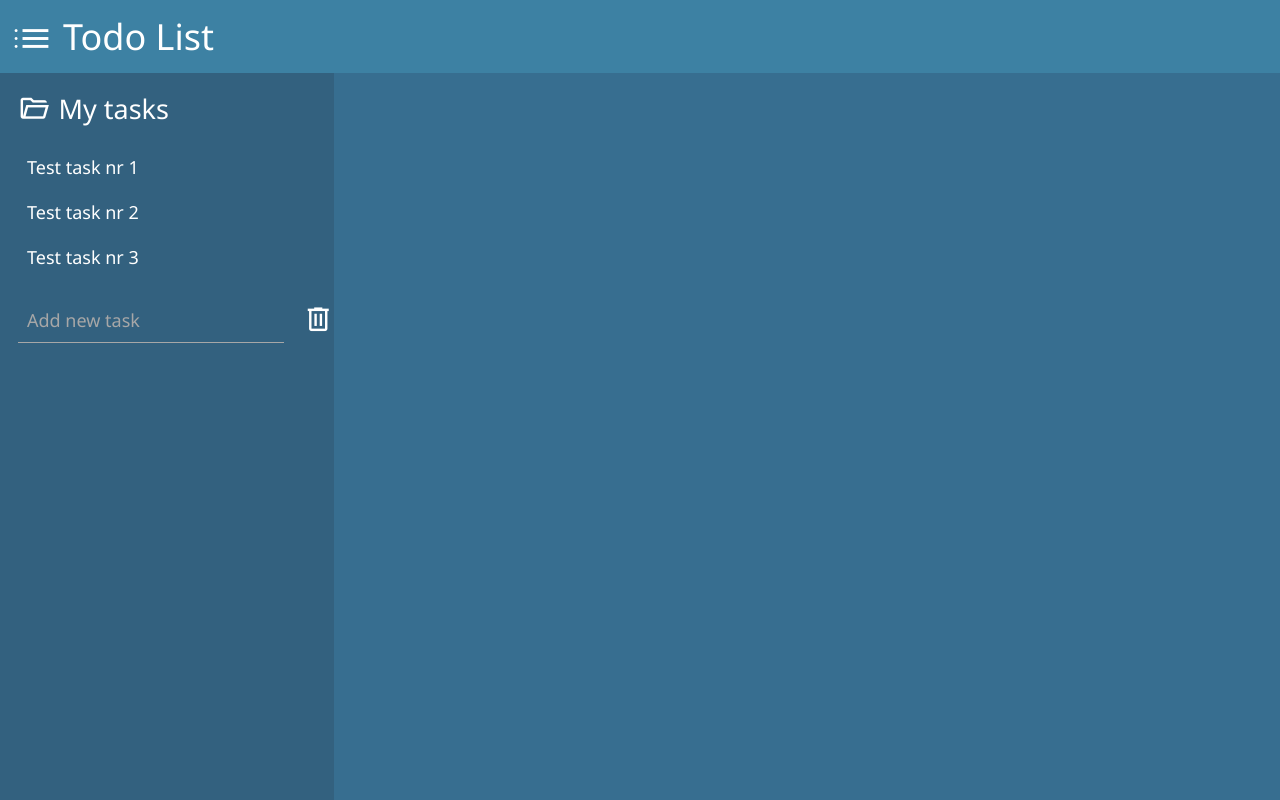
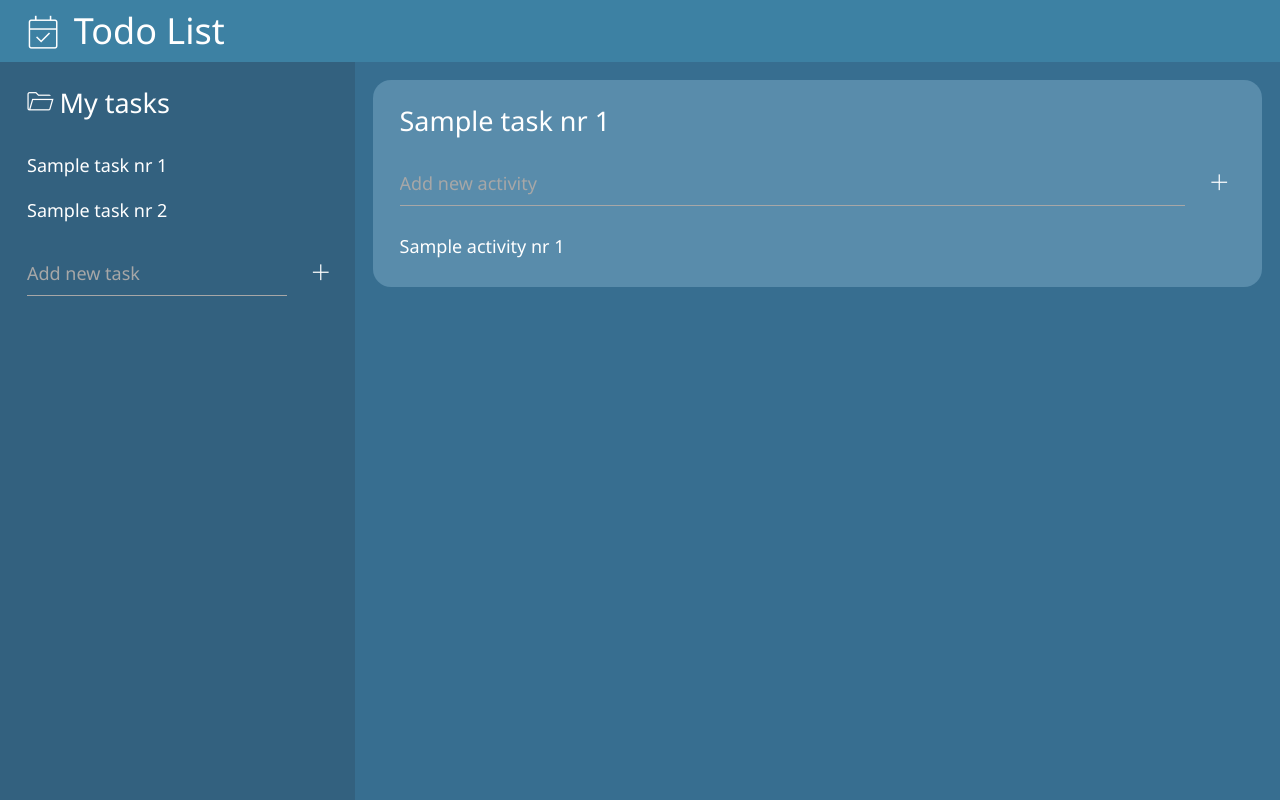
Before and after one commit to halldor03/todo-list, a website built with webpack: page dist/index.html in a window 1280 px wide. Built offline with nearby package versions, Linux system fonts and the light colour scheme.

Commit message:
Started working on js

```diff
--- /dev/null
+++ b/src/createHome.js
@@ -0,0 +1,111 @@
+const createHome = (() => {
+  const content = document.getElementById("content");
+
+  const createHeader = () => {
+    const header = document.createElement("header");
+    content.appendChild(header);
+
+    const headerLogo = document.createElement("span");
+    headerLogo.classList.add("material-symbols-outlined");
+    headerLogo.innerText = "event_available";
+    header.appendChild(headerLogo);
+
+    const mainText = document.createElement("div");
+    mainText.classList.add("headerText");
+    mainText.innerText = "Todo List";
+    header.appendChild(mainText);
+  };
+
+  const createSidebar = () => {
+    const sidebar = document.createElement("div");
+    sidebar.classList.add("sidebar");
+    content.appendChild(sidebar);
+
+    const sidebarHeader = document.createElement("div");
+    sidebarHeader.classList.add("sidebarHeader");
+    sidebar.appendChild(sidebarHeader);
+
+    const sidebarLogo = document.createElement("span");
+    sidebarLogo.classList.add("material-symbols-outlined");
+    sidebarLogo.innerText = "folder_open";
+    sidebarHeader.appendChild(sidebarLogo);
+
+    const sidebarTitle = document.createElement("div");
+    sidebarTitle.classList.add("sidebarTitle");
+    sidebarTitle.innerText = "My tasks";
+    sidebarHeader.appendChild(sidebarTitle);
+
+    const tasks = document.createElement("div");
+    tasks.setAttribute("id", "tasks");
+    sidebar.appendChild(tasks);
+
+    const task = document.createElement("div");
+    task.classList.add("task");
+    task.innerText = "Sample task nr 1";
+    tasks.appendChild(task);
+
+    const task2 = document.createElement("div");
+    task2.classList.add("task");
+    task2.innerText = "Sample task nr 2";
+    tasks.appendChild(task2);
+
+    const modifyingTasks = document.createElement("div");
+    modifyingTasks.classList.add("modifyingTasks");
+    sidebar.appendChild(modifyingTasks);
+
+    const addTaskInput = document.createElement("input");
+    addTaskInput.setAttribute("type", "text");
+    addTaskInput.setAttribute("name", "addNewTask");
+    addTaskInput.setAttribute("id", "addNewTask");
+    addTaskInput.setAttribute("placeholder", "Add new task");
+    addTaskInput.setAttribute("maxlength", "25");
+    modifyingTasks.appendChild(addTaskInput);
+
+    const addTaskLogo = document.createElement("span");
+    addTaskLogo.classList.add("material-symbols-outlined");
+    addTaskLogo.innerText = "add";
+    modifyingTasks.appendChild(addTaskLogo);
+  };
+
+  const createMain = () => {
+    const main = document.createElement("main");
+    content.appendChild(main);
+
+    const taskCard = document.createElement("div");
+    taskCard.classList.add("taskCard");
+    main.appendChild(taskCard);
+
+    const activityTitle = document.createElement("div");
+    activityTitle.classList.add("activityTitle");
+    activityTitle.innerText = "Sample task nr 1";
+    taskCard.appendChild(activityTitle);
+
+    const modifyingActivity = document.createElement("div");
+    modifyingActivity.classList.add("modifyingActivity");
+    taskCard.appendChild(modifyingActivity);
+
+    const addActivityInput = document.createElement("input");
+    addActivityInput.setAttribute("type", "text");
+    addActivityInput.setAttribute("name", "addNewActivity");
+    addActivityInput.setAttribute("id", "addNewActivity");
+    addActivityInput.setAttribute("placeholder", "Add new activity");
+    modifyingActivity.appendChild(addActivityInput);
+
+    const addActivityLogo = document.createElement("span");
+    addActivityLogo.classList.add("material-symbols-outlined");
+    addActivityLogo.innerText = "add";
+    modifyingActivity.appendChild(addActivityLogo);
+
+    const activities = document.createElement("div");
+    activities.setAttribute("id", "activities");
+    taskCard.appendChild(activities);
+
+    const activity = document.createElement("div");
+    activity.classList.add("activity");
+    activity.innerText = "Sample activity nr 1";
+    activities.appendChild(activity);
+  };
+  return { createHeader, createSidebar, createMain };
+})();
+
+export { createHome };
--- a/src/index.js
+++ b/src/index.js
@@ -1,20 +1,8 @@
 import "./styles.css";
+import { createHome } from "./createHome";
+import { DOMmanipulation } from "./manipulation";
 
-const tasks = document.querySelectorAll(".task");
-tasks.forEach((tasks) => {
-  tasks.addEventListener("click", () => {
-    tasks.classList.add("task_active");
-  });
-});
-
-const inputContainer = document.getElementById("tasks");
-const input = document.getElementById("addNewTask");
-input.addEventListener("keyup", (e) => {
-  if (e.keyCode === 13) {
-    console.log("Enter key pressed!!!!!");
-    const newTask = document.createElement("div");
-    newTask.classList.add("task");
-    newTask.innerText = input.value;
-    inputContainer.appendChild(newTask);
-  }
-});
+createHome.createHeader();
+createHome.createSidebar();
+createHome.createMain();
+DOMmanipulation.selectTask();
--- /dev/null
+++ b/src/manipulation.js
@@ -0,0 +1,62 @@
+import "./styles.css";
+
+// FIRST GOTTA ADD CLASSESS!!
+
+const DOMmanipulation = (() => {
+  const selectTask = () => {
+    const task = document.querySelectorAll(".task");
+    task.forEach((element) => {
+      element.addEventListener("click", (e) => {
+        const activeTasks = document.querySelectorAll(".task_active");
+        if (activeTasks.length < 1) {
+          element.removeAttribute("class", "task");
+          element.classList.add("task_active");
+        } else {
+          task.forEach((element) => {
+            element.removeAttribute("class", "task_active");
+            element.classList.add("task");
+            // e.classList.add("task_active");
+          });
+          console.log(e);
+        }
+      });
+    });
+  };
+
+  // const tasks = document.querySelectorAll(".task");
+  // tasks.forEach((tasks) => {
+  //   tasks.addEventListener("click", () => {
+  //     tasks.classList.add("task_active");
+  //   });
+  // });
+  // const inputContainer = document.getElementById("tasks");
+  // const input = document.getElementById("addNewTask");
+  // input.addEventListener("keyup", (e) => {
+  //   if (e.keyCode === 13) {
+  //     console.log("Enter key pressed!!!!!");
+  //     const newTask = document.createElement("div");
+  //     newTask.classList.add("task");
+  //     newTask.innerText = input.value;
+  //     inputContainer.appendChild(newTask);
+  //   }
+  // });
+  // const activity = document.querySelectorAll(".activity");
+  // activity.forEach((activity) => {
+  //   activity.addEventListener("mouseenter", () => {
+  //     const deleteIcon = document.createElement("span");
+  //     deleteIcon.classList.add("material-symbols-outlined");
+  //     deleteIcon.setAttribute("id", "delete");
+  //     deleteIcon.innerText = "delete";
+  //     activity.appendChild(deleteIcon);
+  //   });
+  // });
+  // activity.forEach((activity) => {
+  //   activity.addEventListener("mouseleave", () => {
+  //     const deleteIcon = document.getElementById("delete");
+  //     deleteIcon.remove();
+  //   });
+  // });
+  return { selectTask };
+})();
+
+export { DOMmanipulation };
--- a/src/styles.css
+++ b/src/styles.css
@@ -17,13 +17,14 @@
 .material-symbols-outlined {
   font-size: 1.75rem;
   user-select: none;
+  font-weight: 200;
 }
 
 #content {
   height: 100vh;
   display: grid;
-  grid-template-rows: 1fr 10fr;
-  grid-template-columns: 1fr 3fr;
+  grid-template-rows: 1fr 12fr;
+  grid-template-columns: 1fr 4fr;
   grid-template-areas:
     "header header"
     "sidebar main";
@@ -34,7 +35,7 @@ header {
   background-color: #3d81a3;
   display: flex;
   align-items: center;
-  padding-left: 0.5rem;
+  padding-left: 1.2rem;
 }
 
 .headerText {
@@ -42,7 +43,7 @@ header {
 }
 
 header > .material-symbols-outlined {
-  font-size: 2.5rem;
+  font-size: 2.4rem;
   margin-top: 0.2rem;
   margin-right: 0.5rem;
 }
@@ -52,25 +53,28 @@ header > .material-symbols-outlined {
   background-color: #33617f;
   display: flex;
   flex-direction: column;
+  min-width: max-content;
 }
 
 .sidebarHeader {
   display: flex;
   align-items: center;
   justify-content: left;
-  height: 3rem;
-  padding-top: 1rem;
-  padding-left: 1rem;
+  height: 2.5rem;
+  margin: 1rem;
+  margin-left: 1.3rem;
+}
+
+.sidebarHeader > .material-symbols-outlined {
+  padding-right: 0.25rem;
 }
 
 .sidebarTitle {
   font-size: 1.5rem;
-  padding-left: 0.5rem;
 }
 
 #tasks {
-  padding-top: 1rem;
-  padding-bottom: 1rem;
+  margin: 0 1rem 1rem 1rem;
 }
 
 .task {
@@ -78,9 +82,8 @@ header > .material-symbols-outlined {
   display: flex;
   justify-content: left;
   align-items: center;
-  padding-left: 0.5rem;
-  margin: 0 1rem 0 1rem;
   border-radius: 0.5rem;
+  padding: 0.5rem;
   cursor: pointer;
 }
 
@@ -91,6 +94,13 @@ header > .material-symbols-outlined {
 
 .task_active {
   background-color: #35566b;
+  height: 2.5rem;
+  display: flex;
+  justify-content: left;
+  align-items: center;
+  border-radius: 0.5rem;
+  padding: 0.5rem;
+  cursor: pointer;
 }
 
 #addNewTask {
@@ -99,16 +109,15 @@ header > .material-symbols-outlined {
   font-size: inherit;
   color: inherit;
   height: 2.5rem;
-  width: 14.8rem;
+  width: 100%;
   outline: none;
-  background-color: #33617f;
+  background-color: inherit;
   border: none;
   border-bottom: 1px solid rgb(167, 167, 167);
   display: flex;
   justify-content: left;
   align-items: center;
-  padding-left: 0.5rem;
-  margin: 0 1rem 0 1rem;
+  margin: 0rem 1rem 0 0.5rem;
 }
 
 ::placeholder {
@@ -117,8 +126,9 @@ header > .material-symbols-outlined {
 
 .modifyingTasks {
   display: flex;
-  justify-content: left;
+  justify-content: space-between;
   align-items: center;
+  margin: 0 1rem 0 1rem;
 }
 
 .modifyingTasks > .material-symbols-outlined {
@@ -128,4 +138,78 @@ header > .material-symbols-outlined {
 main {
   grid-area: main;
   background-color: #376e90;
+  display: flex;
+  align-items: flex-start;
+  justify-content: center;
 }
+
+.taskCard {
+  display: flex;
+  flex: 1;
+  flex-direction: column;
+  background-color: #598cab;
+  margin: 1rem;
+  padding: 1rem;
+  border-radius: 1rem;
+}
+
+.activityTitle {
+  display: flex;
+  align-items: center;
+  font-size: 1.5rem;
+  height: 2.5rem;
+  padding-left: 0.5rem;
+  margin-bottom: 1rem;
+}
+
+.modifyingActivity {
+  display: flex;
+  justify-content: space-between;
+  align-items: center;
+  padding-left: 0.5rem;
+  padding-right: 0.5rem;
+}
+
+.modifyingActivity > .material-symbols-outlined {
+  cursor: pointer;
+}
+
+#addNewActivity {
+  appearance: none;
+  font-family: inherit;
+  font-size: inherit;
+  color: inherit;
+  height: 2.5rem;
+  width: 100%;
+  outline: none;
+  background-color: inherit;
+  border: none;
+  border-bottom: 1px solid rgb(167, 167, 167);
+  display: flex;
+  justify-content: left;
+  align-items: center;
+  margin-right: 1rem;
+}
+
+#activities {
+  margin-top: 1rem;
+}
+
+.activity {
+  height: 2.5rem;
+  display: flex;
+  justify-content: space-between;
+  align-items: center;
+  border-radius: 0.5rem;
+  cursor: pointer;
+  padding: 0.5rem;
+}
+
+.activity:hover {
+  background-color: #5a8098;
+  transition: 0.4s;
+}
+
+.activity_active {
+  background-color: #5a8098;
+}
```
Also changed, not shown: dist/index.html, dist/main.js.
